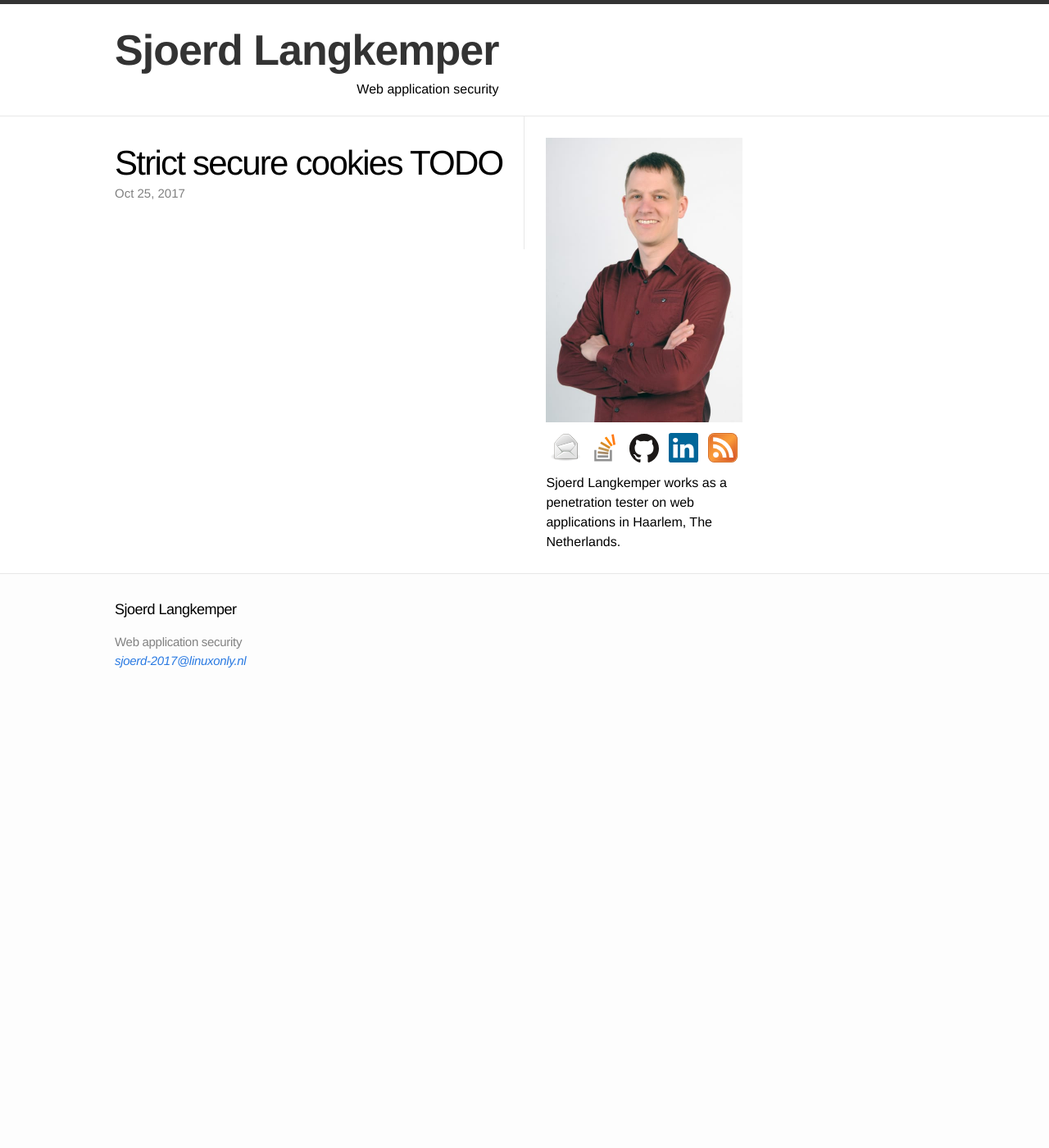
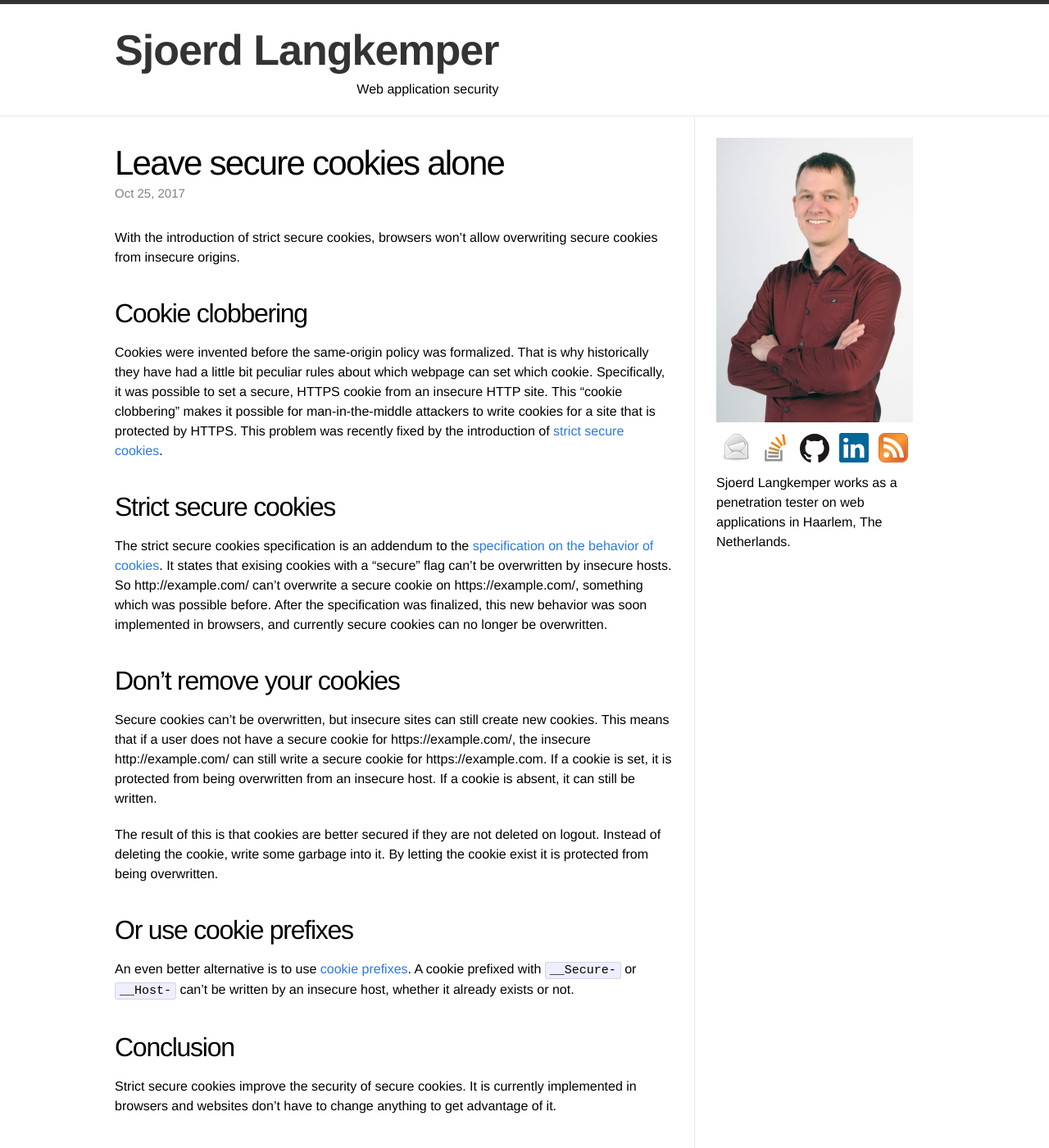
Before and after one commit to Sjord/Sjord.github.io, a Jekyll site: the page built from _posts/2017-09-04-strict-secure-cookies.md, in a window 1280 px wide and 1400 px high. Shown: the whole window at 82% size. Built offline with Jekyll 4.4.1, drawn with Linux system fonts in a browser that asks for light colours; some of the changed text lies outside the part shown.

Commit message:
Start strict secure cookies post

```diff
--- a/_posts/2017-09-04-strict-secure-cookies.md
+++ b/_posts/2017-09-04-strict-secure-cookies.md
@@ -1,6 +1,37 @@
 ---
 layout: post
-title: "Strict secure cookies TODO"
+title: "Leave secure cookies alone"
 thumbnail: cookiejar-240.jpg
 date: 2017-10-25
 ---
+
+With the introduction of strict secure cookies, browsers won't allow overwriting secure cookies from insecure origins.
+
+## Cookie clobbering
+
+Cookies were invented before the same-origin policy was formalized. That is why historically they have had a little bit peculiar rules about which webpage can set which cookie. Specifically, it was possible to set a secure, HTTPS cookie from an insecure HTTP site. This "cookie clobbering" makes it possible for man-in-the-middle attackers to write cookies for a site that is protected by HTTPS. This problem was recently fixed by the introduction of [strict secure cookies](https://tools.ietf.org/html/draft-ietf-httpbis-cookie-alone-01).
+
+## Strict secure cookies
+
+The strict secure cookies specification is an addendum to the [specification on the behavior of cookies](https://tools.ietf.org/html/rfc6265). It states that exising cookies with a "secure" flag can't be overwritten by insecure hosts. So http://example.com/ can't overwrite a secure cookie on https://example.com/, something which was possible before. After the specification was finalized, this new behavior was soon implemented in browsers, and currently secure cookies can no longer be overwritten.
+
+## Don't remove your cookies
+
+Secure cookies can't be overwritten, but insecure sites can still create new cookies. This means that if a user does not have a secure cookie for https://example.com/, the insecure http://example.com/ can still write a secure cookie for https://example.com. If a cookie is set, it is protected from being overwritten from an insecure host. If a cookie is absent, it can still be written.
+
+The result of this is that cookies are better secured if they are not deleted on logout. Instead of deleting the cookie, write some garbage into it. By letting the cookie exist it is protected from being overwritten.
+
+## Or use cookie prefixes
+
+An even better alternative is to use [cookie prefixes](/2017/02/09/cookie-prefixes/). A cookie prefixed with `__Secure-` or `__Host-` can't be written by an insecure host, whether it already exists or not.
+
+## Conclusion
+
+Strict secure cookies improve the security of secure cookies. It is currently implemented in browsers and websites don't have to change anything to get advantage of it.
+
+## Read more
+
+* [Chrome Platform Status: Strict Secure Cookies](https://www.chromestatus.com/feature/4506322921848832)
+* [Cookie prefixes](/2017/02/09/cookie-prefixes/)
+* [Preventing CSRF with the same-site cookie attribute](/2016/04/14/preventing-csrf-with-samesite-cookie-attribute/)
+* [Prevent session hijacking with token binding](https://www.sjoerdlangkemper.nl/2017/07/05/prevent-session-hijacking-with-token-binding/)
```
